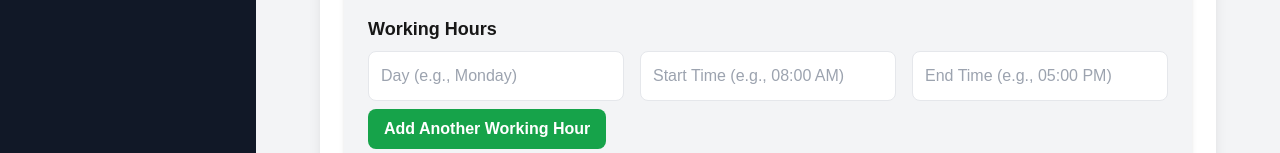
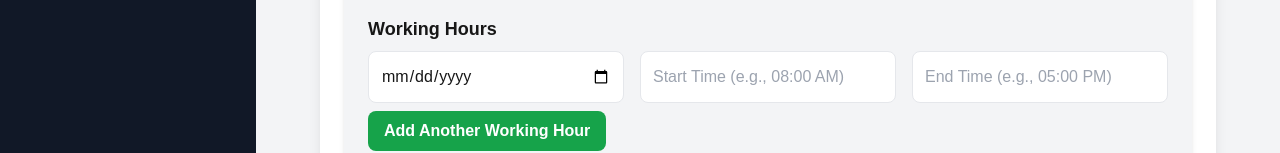
Before and after one commit to Nathanel3103/HBS-Booking, a Next.js app: page /admin-dashboard in a window 1280 px wide. Shown: the part 293-446 px from the top of the page. Built offline with nearby package versions, Linux system fonts and the light colour scheme; no server answers; the database is empty; sample sign-in values are in the browser's storage.

Commit message:
change day to date in working hours

```diff
--- a/components/ManageDoctors.js
+++ b/components/ManageDoctors.js
@@ -128,8 +128,8 @@ export default function ManageDoctors() {
                 {newDoctor.workingHours.map((hour, index) => (
                     <div key={index} className="grid grid-cols-3 gap-4 mt-2">
                         <input
-                            type="text"
-                            placeholder="Day (e.g., Monday)"
+                            type="date"
+                            placeholder="Date (e.g., 12/04/27)"
                             value={hour.day}
                             onChange={(e) => handleWorkingHoursChange(index, "day", e.target.value)}
                             className="border p-3 rounded-lg w-full focus:outline-none focus:ring-2 focus:ring-blue-400"
```
